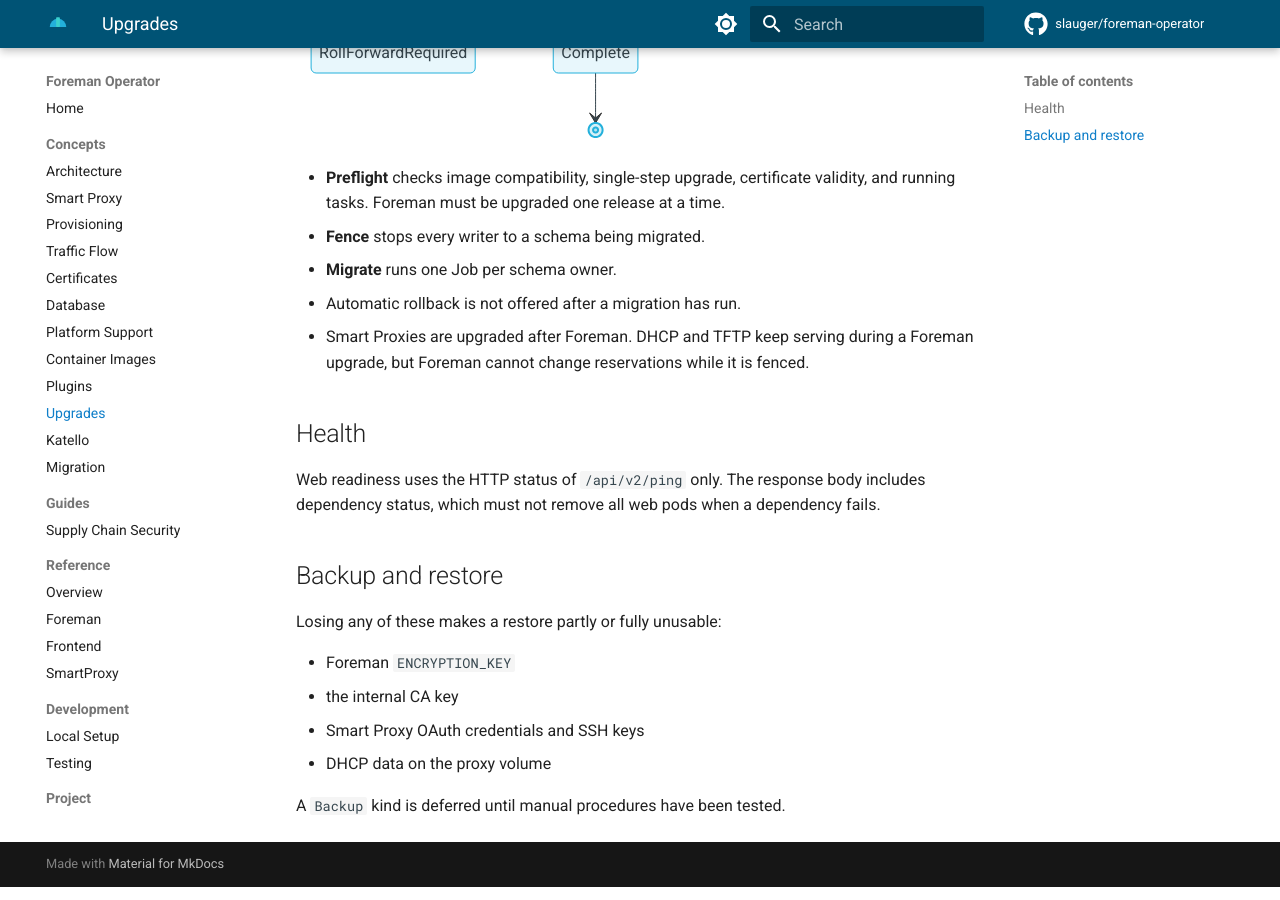
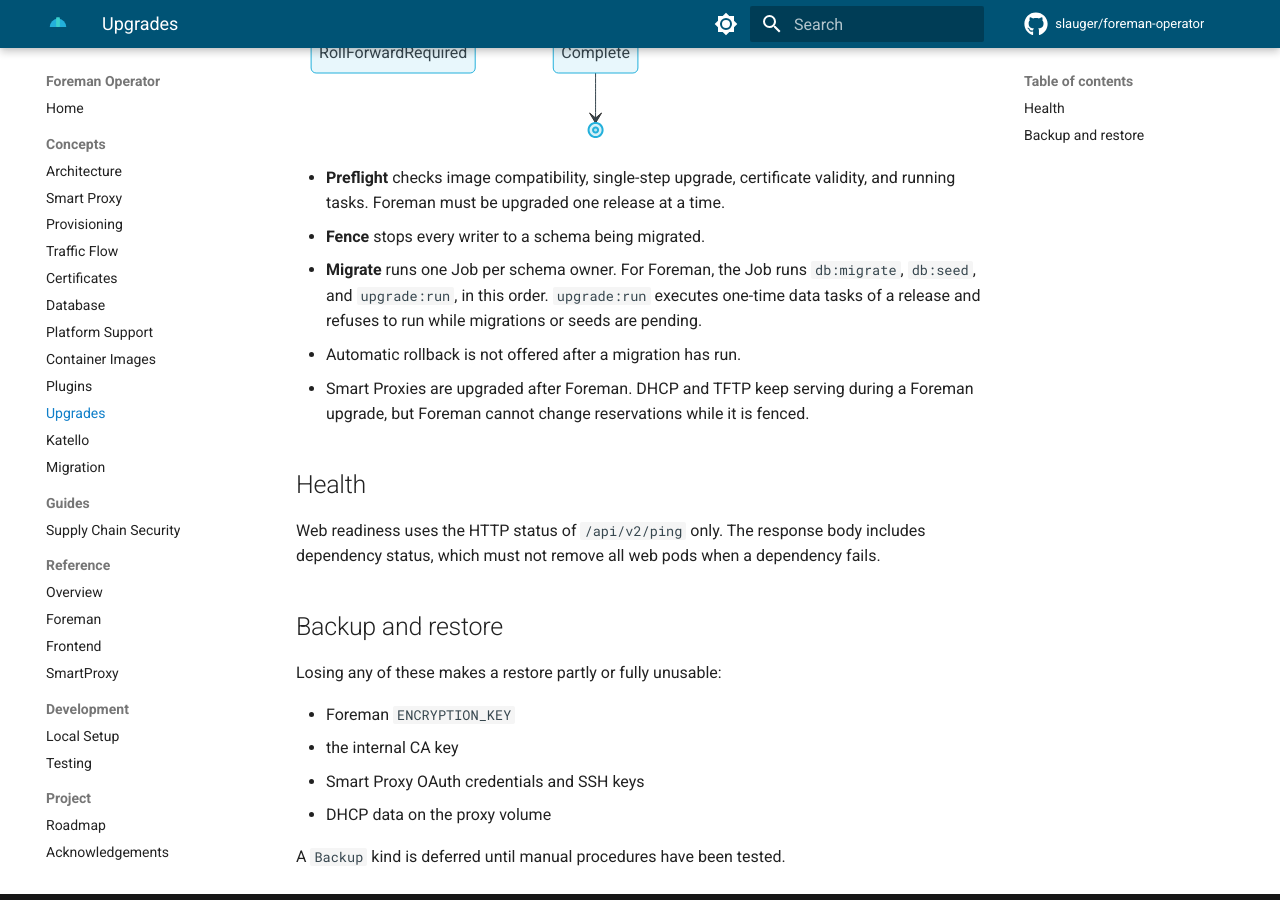
Before and after one commit to slauger/foreman-operator, an MkDocs documentation site: the page built from docs/concepts/upgrades.md, in a window 1280 px wide and 900 px high, scrolled down 984 px. Built offline with MkDocs 1.6.1 and Material for MkDocs 9.7.7, drawn with Linux system fonts in a browser that asks for light colours; comment, search, counter and statistics services are not loaded.

Commit message:
feat: run upgrade tasks after migrations

```diff
--- a/docs/concepts/upgrades.md
+++ b/docs/concepts/upgrades.md
@@ -21,7 +21,7 @@ stateDiagram-v2
 
 - **Preflight** checks image compatibility, single-step upgrade, certificate validity, and running tasks. Foreman must be upgraded one release at a time.
 - **Fence** stops every writer to a schema being migrated.
-- **Migrate** runs one Job per schema owner.
+- **Migrate** runs one Job per schema owner. For Foreman, the Job runs `db:migrate`, `db:seed`, and `upgrade:run`, in this order. `upgrade:run` executes one-time data tasks of a release and refuses to run while migrations or seeds are pending.
 - Automatic rollback is not offered after a migration has run.
 - Smart Proxies are upgraded after Foreman. DHCP and TFTP keep serving during a Foreman upgrade, but Foreman cannot change reservations while it is fenced.
 
```
Also changed, not shown: docs/concepts/architecture.md (+1 -1 lines), 1 other file.
